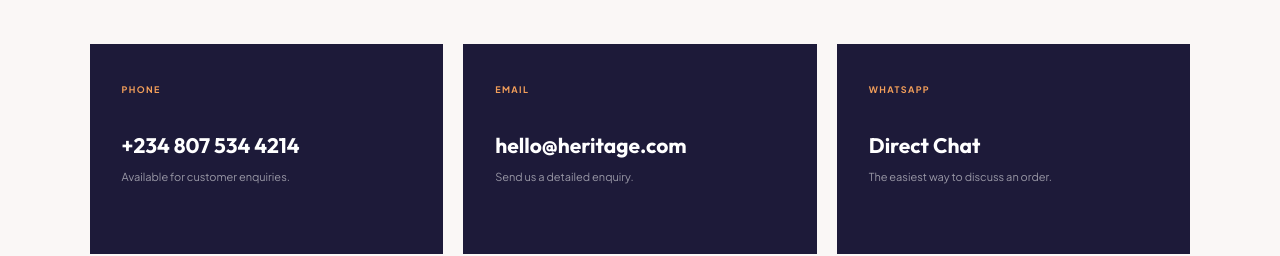
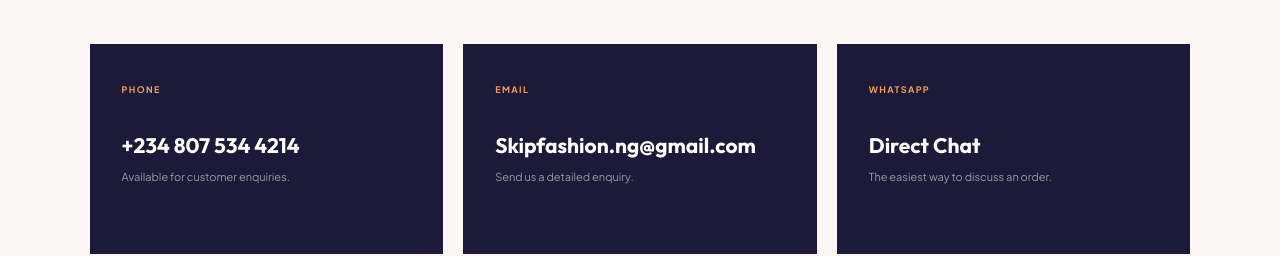
Before and after one commit to Raphael-c-bit/Skip-Fashion-African-Fashion-Accessories, a plain HTML site: page frontend/pages/contact.html in a window 1280 px wide. Shown: the part 2580-2836 px from the top of the page. Drawn offline with Linux system fonts and the light colour scheme.

Commit message:
email update

```diff
--- a/frontend/pages/contact.html
+++ b/frontend/pages/contact.html
@@ -461,7 +461,7 @@
                     <span class="info-label">EMAIL</span>
 
                     <h3>
-                        hello@heritage.com
+                        Skipfashion.ng@gmail.com
                     </h3>
 
                     <p>
```
